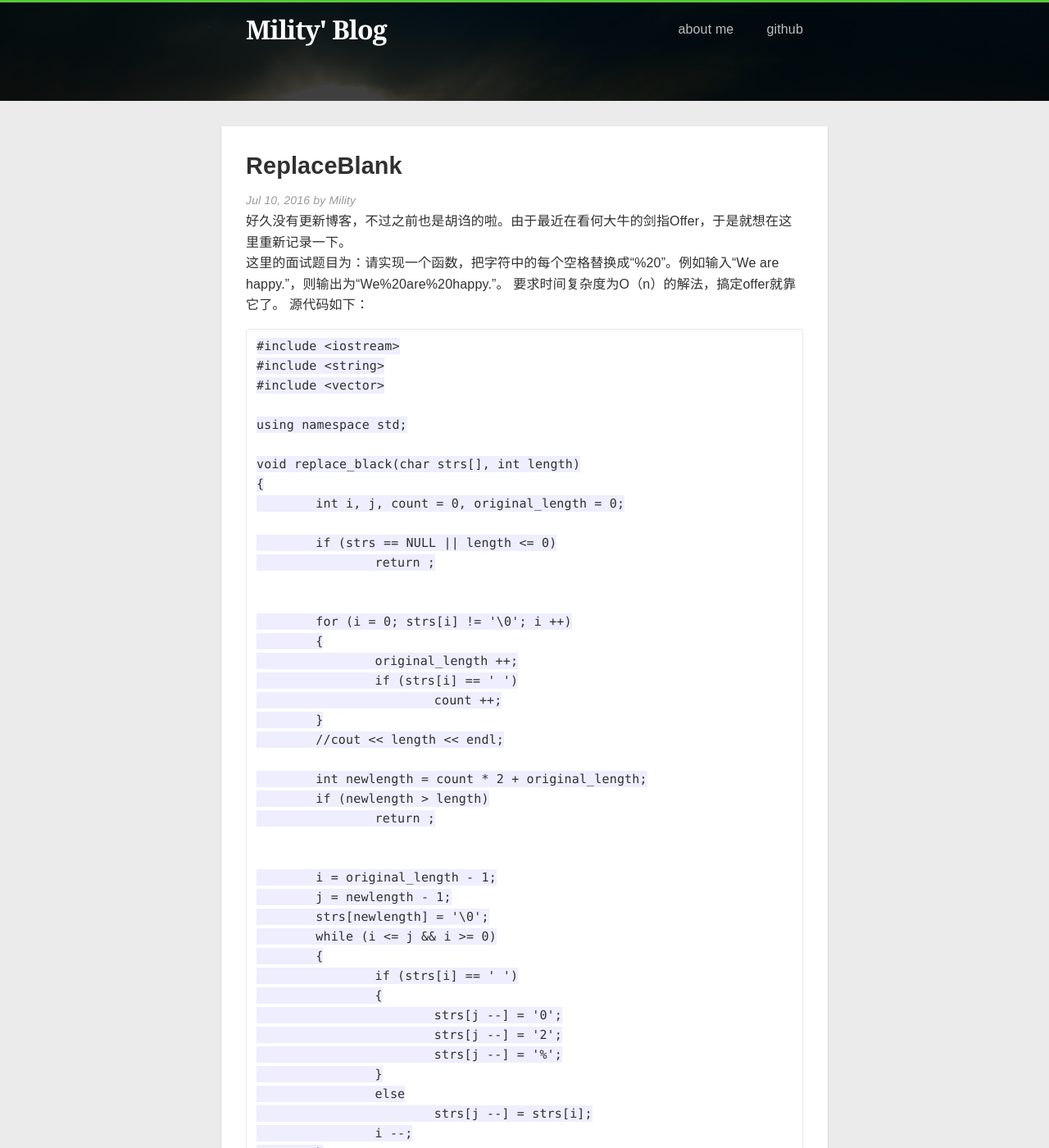
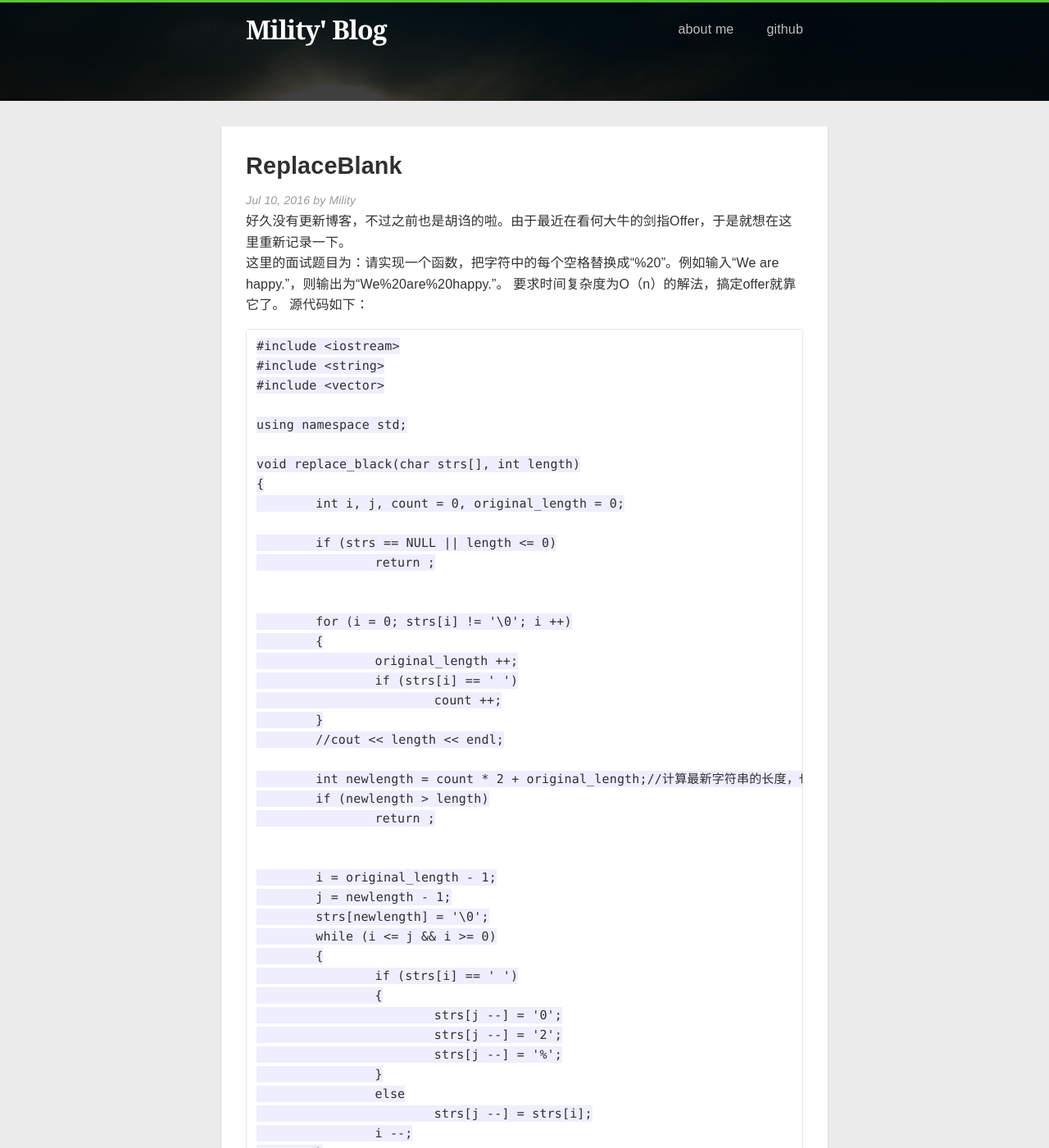
Before and after one commit to Mility/Mility.github.io, a Jekyll site: the page built from _posts/2016-07-10-AimToOffer-ReplaceBlank.markdown, in a window 1280 px wide and 1400 px high. Shown: the whole window at 82% size. Built offline with Jekyll 4.4.1, drawn with Linux system fonts in a browser that asks for light colours; nearby versions of some CDN libraries; some of the changed text lies outside the part shown.

Commit message:
增加注释
增加注释

```diff
--- a/_posts/2016-07-10-AimToOffer-ReplaceBlank.markdown
+++ b/_posts/2016-07-10-AimToOffer-ReplaceBlank.markdown
@@ -30,7 +30,7 @@ void replace_black(char strs[], int length)
 	}
 	//cout << length << endl;
 
-	int newlength = count * 2 + original_length;
+	int newlength = count * 2 + original_length;//计算最新字符串的长度，也即把空格替换成'%20'之后的长度
 	if (newlength > length)
 		return ;
 
@@ -75,3 +75,5 @@ int main(void)
 	return 0;
 }
 ~~~
+
+这个代码的思想是利用两个指针进行字符串的复制和替换，一个用来指向原始字符串的末尾P1，一个用来指向替换之后的字符串的末尾P2。接下来是向前移动指针P1，逐个把它指向的字符复制到P2指向的位置，直到碰到第一个空格为止。
```
